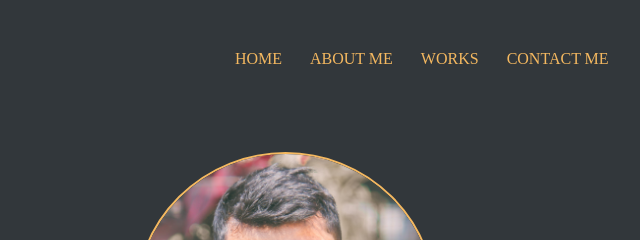
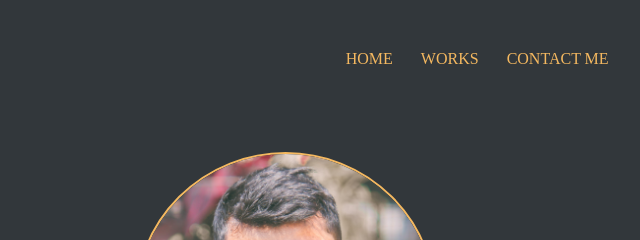
Before and after one commit to sahils2141/portfolio-in-java, a plain HTML site: page index.html in a window 1280 px wide. Shown: the top 240 px of the page, 621-1261 px from the left. Drawn offline with nearby package versions, Linux system fonts and the light colour scheme.

Commit message:
Update index.html

```diff
--- a/index.html
+++ b/index.html
@@ -17,7 +17,7 @@
             <div class="nav-link">
                 <ul>
                     <li><a href="#">HOME</a></li>
-                    <LI><a href="#">ABOUT ME</a></LI>
+
                     <li><a href="#">WORKS</a></li>
                     <LI><a href="#">CONTACT ME</a></LI>
 
```
